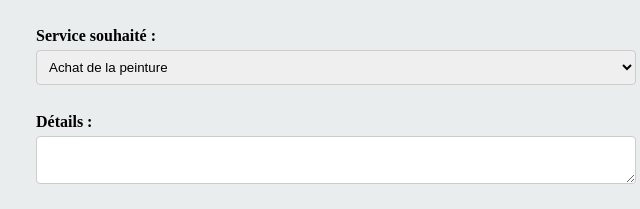
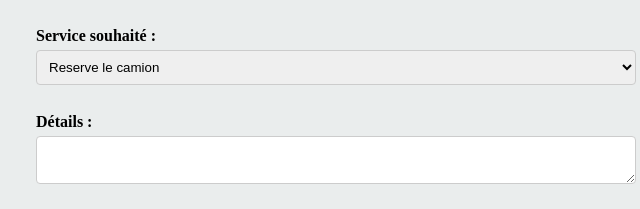
Before and after one commit to Nyabahama/commerce, a plain HTML site: page orders.html in a window 1280 px wide. Shown: the part 492-701 px from the top of the page, 304-944 px from the left. Drawn offline with Linux system fonts and the light colour scheme.

Commit message:
mise a j

```diff
--- a/orders.html
+++ b/orders.html
@@ -75,9 +75,9 @@
         <form action="mailto:chrispinnyabahama@gmail.com" method="post" enctype="text/plain">
             <label for="service">Service souhaité :</label>
             <select id="service" name="service">
-                <option value="peinture">Achat de la peinture</option>
-                <option value="orientation">orientation</option>
-                <option value="fabrication sur mesure">Fabrication de la peinture</option>
+                <option value="peinture">Reserve le camion</option>
+                <option value="orientation">orientation pour la logistique</option>
+                <option value="fabrication sur mesure">Fabrication de portes par mesure</option>
             </select><br>
 
             <label for="details">Détails :</label>
```
